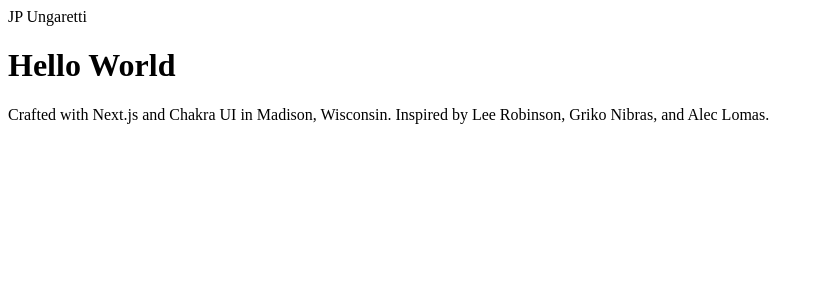
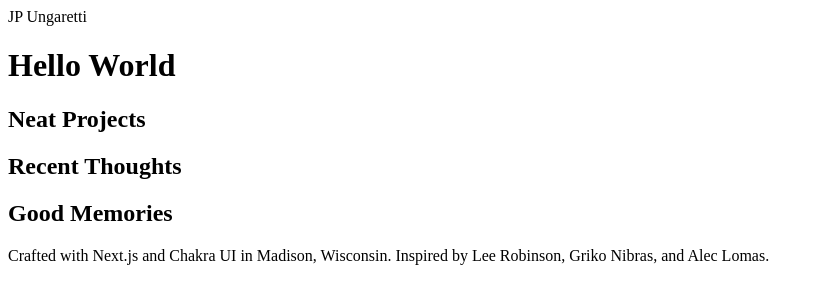
Before and after one commit to sbeczkiewicz/jungaretti.com, a Next.js app: page / in a window 1280 px wide. Shown: the top 304 px of the page, without its empty margins (0-820 px from the left). Built offline with nearby package versions, Linux system fonts and the light colour scheme.

Commit message:
Add overview sections

```diff
--- a/src/pages/index.js
+++ b/src/pages/index.js
@@ -19,6 +19,15 @@
       <Header />
       <main>
         <h1>Hello World</h1>
+        <section>
+          <h1>Neat Projects</h1>
+        </section>
+        <section>
+          <h1>Recent Thoughts</h1>
+        </section>
+        <section>
+          <h1>Good Memories</h1>
+        </section>
       </main>
       <Footer />
     </div>
```
